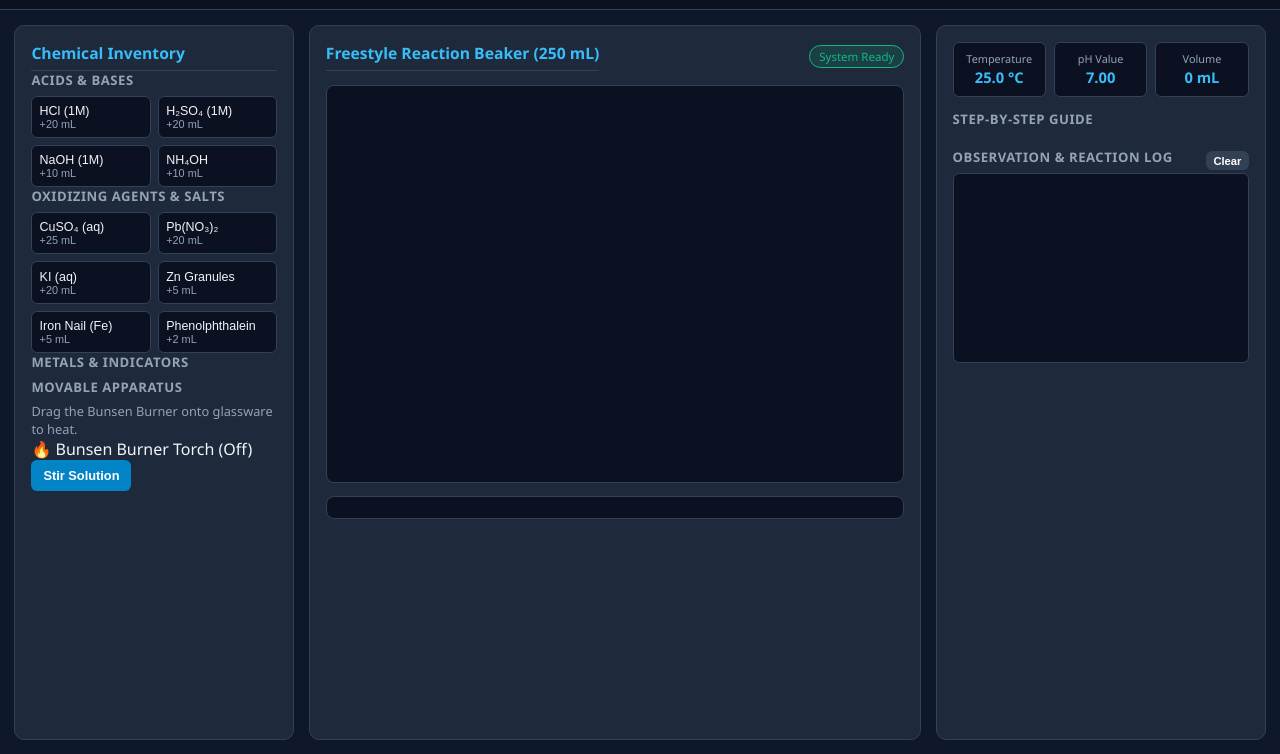
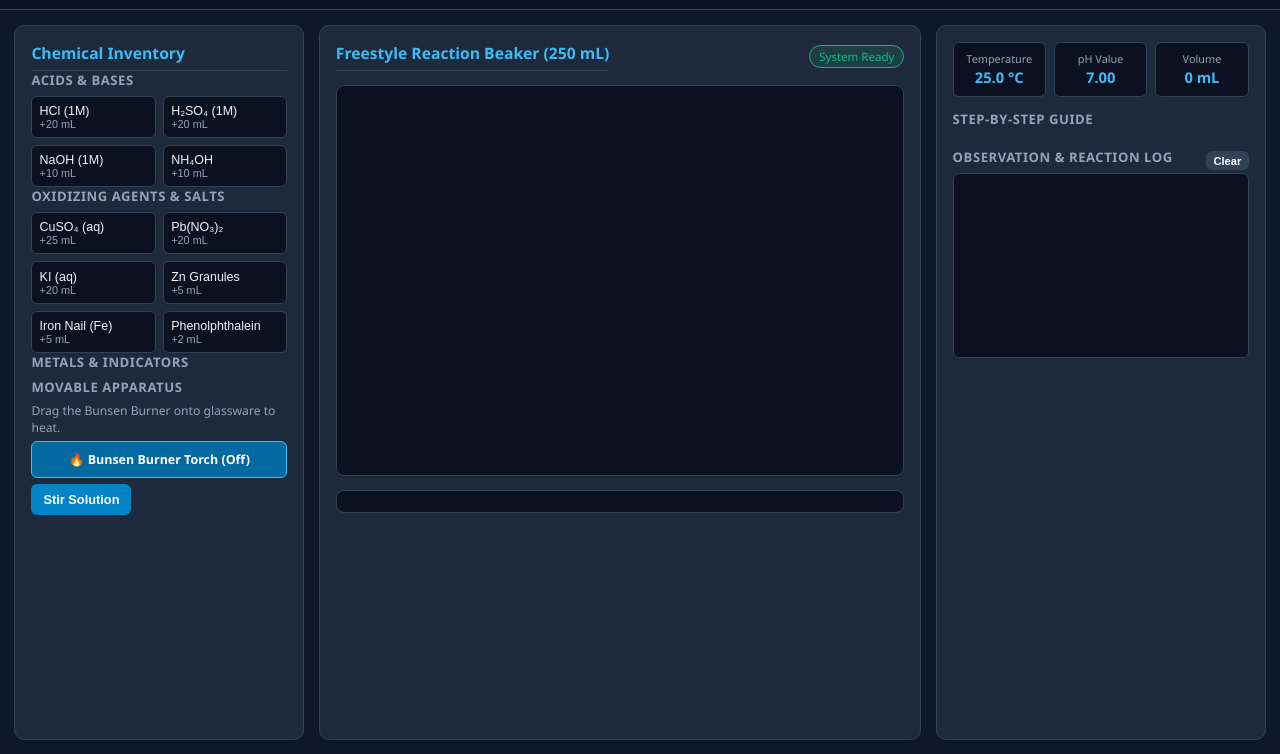
Before and after one commit to abhyudaytripathi123/Chemstry-Virtual-Lab, a plain HTML site: page index.html in a window 1280 px wide. Shown: the part 46-800 px from the top of the page. Drawn offline with Linux system fonts and the light colour scheme.

Commit message:
Adjust grid column width and update styles

```diff
--- a/style.css
+++ b/style.css
@@ -63,7 +63,7 @@ body {
 
 .lab-grid {
   display: grid;
-  grid-template-columns: 280px 1fr 330px;
+  grid-template-columns: 290px 1fr 330px;
   gap: 0.9rem;
   padding: 0.9rem;
   flex: 1;
@@ -81,7 +81,7 @@ body {
 
 h2 { font-size: 0.98rem; color: var(--accent); border-bottom: 1px solid var(--border); padding-bottom: 0.4rem; }
 h3 { font-size: 0.82rem; text-transform: uppercase; letter-spacing: 0.04em; color: var(--muted); margin-bottom: 0.4rem; }
-.subtext { font-size: 0.8rem; color: var(--muted); }
+.subtext { font-size: 0.76rem; color: var(--muted); margin-bottom: 0.3rem; }
 .hidden { display: none !important; }
 
 .chip-grid { display: grid; grid-template-columns: 1fr 1fr; gap: 0.45rem; }
@@ -99,8 +99,20 @@ h3 { font-size: 0.82rem; text-transform: uppercase; letter-spacing: 0.04em; colo
 .chem-btn:hover { border-color: var(--accent); transform: translateY(-1px); }
 .chem-btn small { display: block; color: var(--muted); font-size: 0.68rem; }
 
-.slider-label { display: flex; flex-direction: column; gap: 0.35rem; font-size: 0.8rem; }
-input[type="range"] { width: 100%; accent-color: var(--accent); }
+.draggable-tool {
+  background: #0369a1;
+  color: #fff;
+  padding: 0.55rem;
+  border-radius: 6px;
+  font-size: 0.78rem;
+  font-weight: 600;
+  cursor: grab;
+  text-align: center;
+  border: 1px solid #38bdf8;
+  margin-bottom: 0.4rem;
+  user-select: none;
+}
+.draggable-tool:active { cursor: grabbing; }
 
 .btn-action, .btn-secondary, .btn-xs {
   background: var(--accent-dark);
@@ -147,6 +159,7 @@ input[type="range"] { width: 100%; accent-color: var(--accent); }
   justify-content: center;
   align-items: center;
   padding: 0.5rem;
+  position: relative;
 }
 canvas { max-width: 100%; height: auto; border-radius: 6px; }
 
@@ -185,7 +198,7 @@ canvas { max-width: 100%; height: auto; border-radius: 6px; }
   font-size: 0.78rem;
   line-height: 1.45;
   color: #cbd5e1;
-  max-height: 185px;
+  max-height: 175px;
   overflow-y: auto;
 }
 .proc-list li { margin-bottom: 0.3rem; }
@@ -196,7 +209,7 @@ canvas { max-width: 100%; height: auto; border-radius: 6px; }
   border: 1px solid var(--border);
   border-radius: 6px;
   padding: 0.55rem;
-  height: 190px;
+  height: 185px;
   overflow-y: auto;
   font-family: Consolas, monospace;
   font-size: 0.74rem;
@@ -206,6 +219,7 @@ canvas { max-width: 100%; height: auto; border-radius: 6px; }
 }
 .log-entry { border-left: 2px solid var(--accent); padding-left: 0.45rem; }
 .log-entry.rxn { border-left-color: var(--success); color: #6ee7b7; }
+.log-entry.warn { border-left-color: var(--warn); color: #fde047; }
 
 @media (max-width: 1024px) {
   .lab-grid { grid-template-columns: 1fr; }
```
